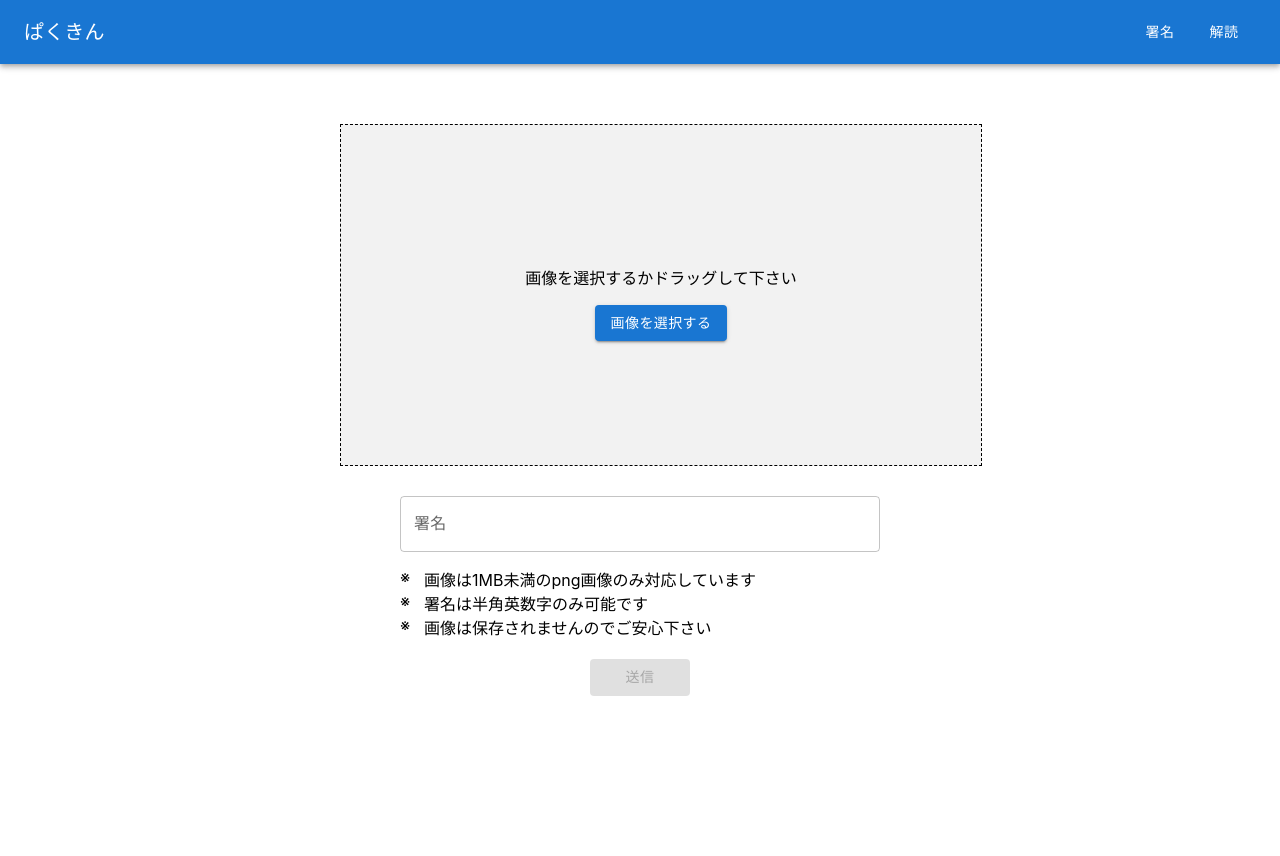
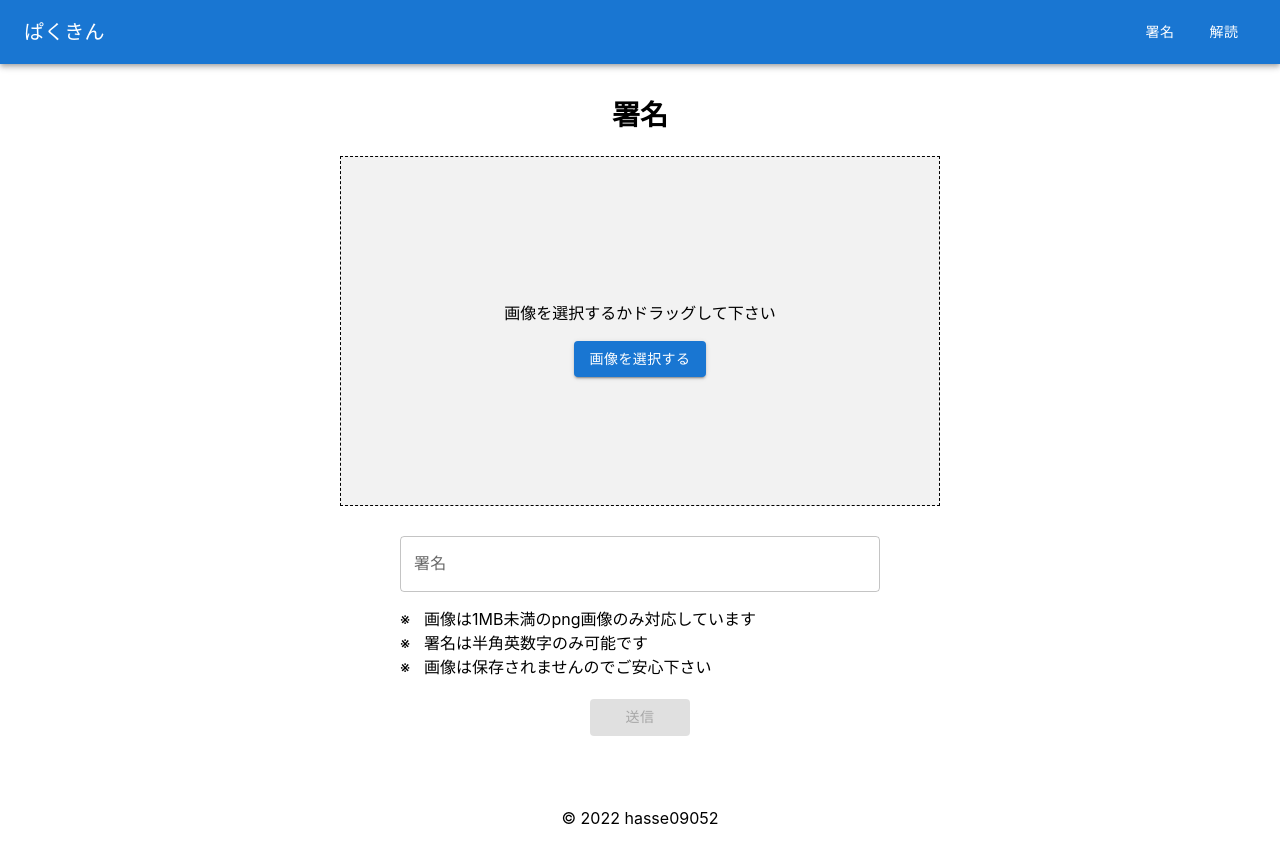
Before and after one commit to hasse09052/watermarkApi, a React (Create React App) app in the folder views/: page / in a window 1280 px wide. Before the commit the page ends 800 px from the top, so only its background shows below. Built offline with nearby package versions, Linux system fonts and the light colour scheme.

Commit message:
署名画面を作成

```diff
--- a/views/src/App.tsx
+++ b/views/src/App.tsx
@@ -1,27 +1,39 @@
 import React from "react";
 import styled from "styled-components";
 
+import "sanitize.css";
+
 import { BrowserRouter, Route, Routes } from "react-router-dom";
-import Embed from "./pages/Embed";
+import { Embed } from "./pages/Pages";
 import Header from "./components/Header";
+import Footer from "./components/Footer";
 
 function App() {
   return (
-    <div className="App">
+    <AppContainer className="App">
       <Header />
       <Container>
         <BrowserRouter>
           <Routes>
             <Route path="/" element={<Embed />} />
+            <Route path="/decode" element={<Embed />} />
           </Routes>
         </BrowserRouter>
       </Container>
-    </div>
+      <Footer />
+    </AppContainer>
   );
 }
 
 export default App;
 
+const AppContainer = styled.div({
+  minHeight: "100vh",
+  padding: "0 0 120px",
+  position: "relative",
+  boxSizing: "border-box",
+});
+
 const Container = styled.div({
   width: "600px",
   margin: "0 auto",
--- a/views/src/components/Base64.tsx
+++ b/views/src/components/Base64.tsx
@@ -73,7 +73,7 @@ const InputFileArea = styled.div`
   justify-content: center;
   align-items: center;
   width: 100%;
-  height: 300px;
+  height: 350px;
   padding: 20px;
   border: 1px black dashed;
   position relative;
--- /dev/null
+++ b/views/src/components/Footer.tsx
@@ -0,0 +1,20 @@
+import React from "react";
+import styled from "styled-components";
+
+const Footer = () => {
+  return (
+    <FooterWrap>
+      <p>&copy; 2022 hasse09052</p>
+    </FooterWrap>
+  );
+};
+
+export default Footer;
+
+const FooterWrap = styled.footer`
+  width: 100%;
+  padding: 10px 20px;
+  text-align: center;
+  position: absolute;
+  bottom: 0;
+`;
--- a/views/src/components/Header.tsx
+++ b/views/src/components/Header.tsx
@@ -3,7 +3,7 @@ import { Box, AppBar, Toolbar, Typography, Button } from "@mui/material";
 
 const Header = () => {
   return (
-    <Box sx={{ flexGrow: 1, margin: "0 0 60px" }}>
+    <Box sx={{ flexGrow: 1, margin: "0 0 30px" }}>
       <AppBar position="static">
         <Toolbar>
           <Typography variant="h6" component="div" sx={{ flexGrow: 1 }}>
--- /dev/null
+++ b/views/src/components/Loading.tsx
@@ -0,0 +1,31 @@
+import React from "react";
+import styled from "styled-components";
+import { Modal, CircularProgress } from "@mui/material";
+import { styled as styledMui } from "@mui/material/styles";
+
+const Loading = () => {
+  return (
+    <Modal open={true}>
+      <CircularWrapper>
+        <CustomCircularProgress />
+      </CircularWrapper>
+    </Modal>
+  );
+};
+
+export default Loading;
+
+const CircularWrapper = styled.div`
+  position: absolute;
+  top: 50%;
+  left: 50%;
+  transform: translate(-50%, -50%);
+`;
+
+const CustomCircularProgress = styledMui(CircularProgress)({
+  width: "100px !important",
+  height: "100px !important",
+  ":focus": {
+    outline: 0,
+  },
+});
--- /dev/null
+++ b/views/src/components/PageTitle.tsx
@@ -0,0 +1,14 @@
+import React from "react";
+import styled from "styled-components";
+
+const PageTitle = () => {
+  return <Title>署名</Title>;
+};
+
+export default PageTitle;
+
+const Title = styled.h1`
+  margin: 20px 0;
+  font-size: 28px;
+  text-align: center;
+`;
--- a/views/src/components/ResultImage.tsx
+++ b/views/src/components/ResultImage.tsx
@@ -1,5 +1,5 @@
 import React, { useEffect } from "react";
-import { Button, Modal, Box } from "@mui/material";
+import { Button, Modal, Box, ClickAwayListener } from "@mui/material";
 import styled from "styled-components";
 
 interface Props {
@@ -12,16 +12,12 @@ const ResultImage: React.FC<Props> = (props) => {
   const handleClose = () => props.setIsOpen(false);
 
   return (
-    <Modal
-      open={props.isOpen}
-      onClick={handleClose}
-      aria-labelledby="modal-modal-title"
-      aria-describedby="modal-modal-description"
-    >
+    <Modal open={props.isOpen}>
+      <ClickAwayListener onClickAway={handleClose}>
         <Box sx={modalContent}>
           <TextWrap>
             <h3>署名に成功しました</h3>
-          <p>ダウンロードボタンか右クリックで保存して下さい</p>
+            <p>ダウンロードか右クリックで保存して下さい</p>
           </TextWrap>
           <Figure>
             <img src={props.dataUriImage} alt="" />
@@ -37,6 +33,7 @@ const ResultImage: React.FC<Props> = (props) => {
             </Button>
           </ButtonWrap>
         </Box>
+      </ClickAwayListener>
     </Modal>
   );
 };
--- a/views/src/pages/Embed.tsx
+++ b/views/src/pages/Embed.tsx
@@ -12,6 +12,8 @@ import { styled as styledMui } from "@mui/material/styles";
 
 import Base64 from "../components/Base64";
 import ResultImage from "../components/ResultImage";
+import PageTitle from "../components/PageTitle";
+import Loading from "../components/Loading";
 
 const Embed: React.FC = () => {
   const [dataUriImage, setDataUriImage] = useState("");
@@ -59,6 +61,7 @@ const Embed: React.FC = () => {
 
   return (
     <Wrapper>
+      <PageTitle />
       <Base64 dataUriImage={dataUriImage} setDataUriImage={setDataUriImage} />
 
       <div className="inputContainer">
@@ -103,15 +106,7 @@ const Embed: React.FC = () => {
         />
       )}
 
-      {isLoading && (
-        <Modal
-          open={true}
-          aria-labelledby="modal-modal-title"
-          aria-describedby="modal-modal-description"
-        >
-          <CustomCircularProgress />
-        </Modal>
-      )}
+      {isLoading && <Loading />}
     </Wrapper>
   );
 };
@@ -157,15 +152,3 @@ const Wrapper = styled.div`
     }
   }
 `;
-
-const CustomCircularProgress = styledMui(CircularProgress)({
-  width: "100px !important",
-  height: "100px !important",
-  position: "absolute",
-  top: "50%",
-  left: "50%",
-  transform: "translate(-50%, -50%)",
-  ":focus": {
-    outline: 0,
-  },
-});
```
Lines whose indentation alone changed are shown as unchanged.
